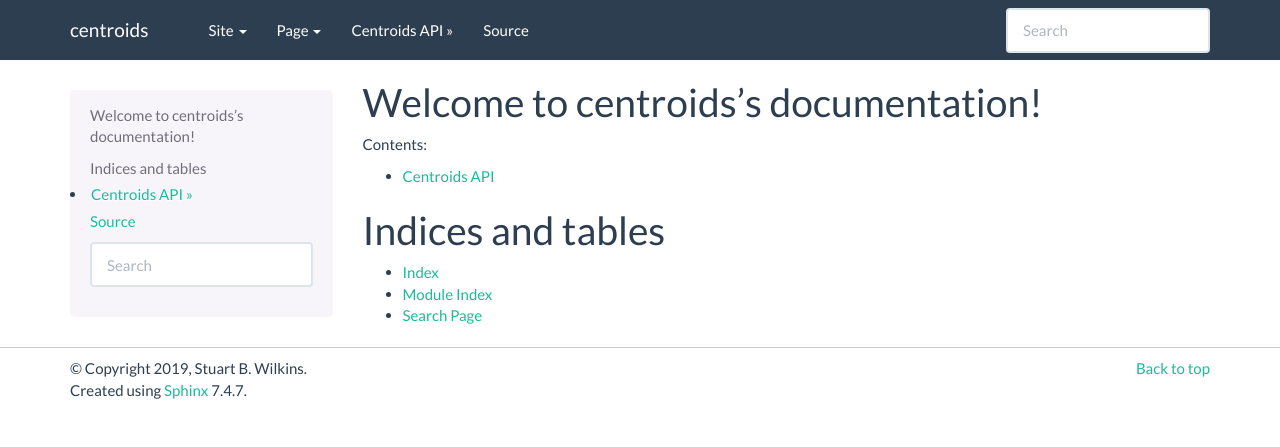
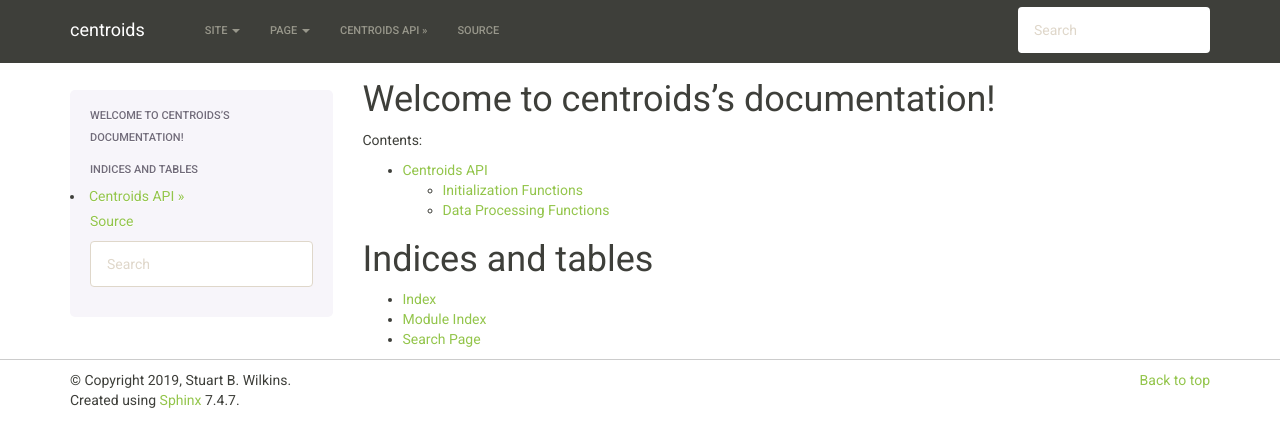
Before and after one commit to NSLS-II/centroids, a Sphinx documentation site: the page built from docs/source/index.rst, in a window 1280 px wide. Shown: the top 447 px of the page. Built offline with Sphinx 7.4.7, drawn with Linux system fonts in a browser that asks for light colours.

```diff
--- a/docs/source/api.rst
+++ b/docs/source/api.rst
@@ -1,4 +1,14 @@
 Centroids API
 =============
 
-.. doxygenfunction:: process_image
+Initialization Functions
+------------------------
+
+.. doxygenfunction:: centroids_initialize_params
+
+.. doxygenfunction:: centroids_calculate_params
+
+Data Processing Functions
+-------------------------
+
+.. doxygenfunction:: centroids_process
--- a/docs/source/conf.py
+++ b/docs/source/conf.py
@@ -146,7 +146,8 @@ html_theme_options = {
     # * sandstone (v3 only)
     # * united
     # * yeti (v3 only)
-    'bootswatch_theme': "flatly",
+    # 'bootswatch_theme': "Cerulean",
+    'bootswatch_theme': "sandstone",
 
     # Choose Bootstrap version.
     # Values: "3" (default) or "2" (in quotes)
```
